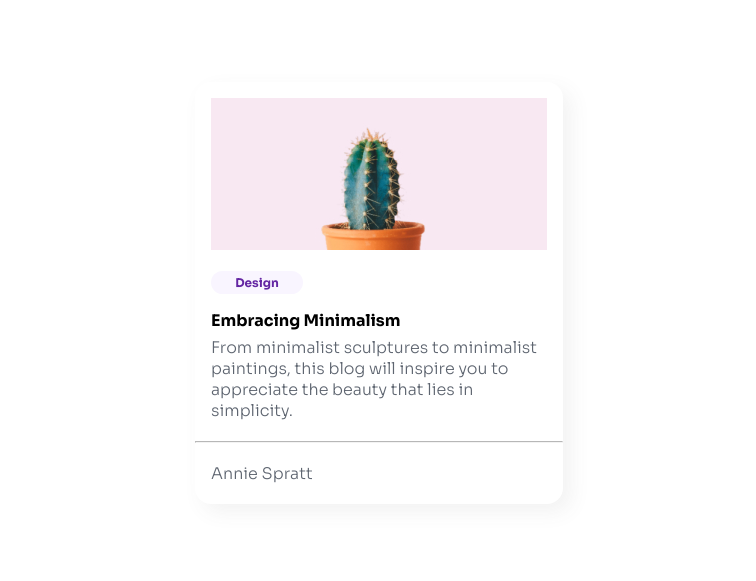
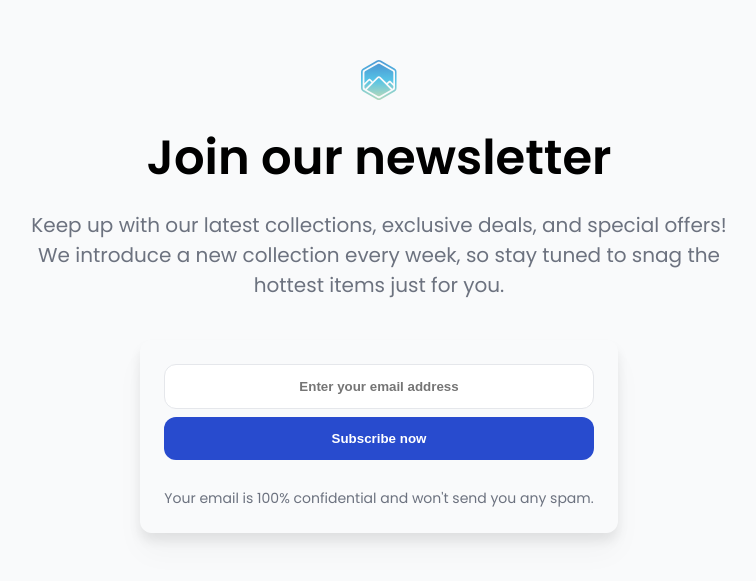
Before and after one commit to kehindeadigun/kehindeadigun.github.io, a plain HTML site: page index.html in a window 1280 px wide. Shown: the part 107-688 px from the top of the page, without its empty margins (261-1017 px from the left). Drawn offline with Linux system fonts and the light colour scheme.

Commit message:
Change: website to newsletter challenge

```diff
--- a/index.html
+++ b/index.html
@@ -4,38 +4,31 @@
 <head>
   <meta charset="UTF-8" />
   <meta name="viewport" content="width=device-width, initial-scale=1.0" />
-  <meta name="description" content="A simple floating card for a blog page">
-
-  <!-- Preconnect to fonts -->
+  <meta name="description" content="Join our Newsletter page">
+  <link rel="icon" href="resources/favicon.ico" type="image/x-icon" sizes="96x96" />
+  <link rel="stylesheet" href="./styles.css">
   <link rel="preconnect" href="https://fonts.googleapis.com">
   <link rel="preconnect" href="https://fonts.gstatic.com" crossorigin>
-
-  <!-- Load fonts -->
-  <link href="https://fonts.googleapis.com/css2?family=Sora:wght@100..800&display=swap" rel="stylesheet">
-
-  <!-- 🧠 Preload the hero (LCP) image early -->
-  <link rel="preload" fetchpriority="high" as="image" href="./assets/Cactus.jpg" type="image/jpeg">
-
-  <!-- Load your stylesheet -->
-  <link rel="stylesheet" href="./styles.css">
-
-  <link rel="icon" href="assets/favicon.ico" type="image/x-icon" sizes="96x96" />
-
-  <title>devChallenges.io | Minimal Blog Card</title>
+  <link
+    href="https://fonts.googleapis.com/css2?family=Poppins:ital,wght@0,100;0,200;0,300;0,400;0,500;0,600;0,700;0,800;0,900;1,100;1,200;1,300;1,400;1,500;1,600;1,700;1,800;1,900&family=Sora:wght@100..800&display=swap"
+    rel="stylesheet">
+  <title>Join Our Newsletter | devChallenges.io</title>
 </head>
 
 <body>
-  <div class="card-container">
-    <section class="content-card">
-      <img src="./assets/Cactus.jpg" alt="Image of a small Cactus plant">
-      <p class="article-icon">Design</p>
-      <p class="article-title">Embracing Minimalism</p>
-      <p class="article-text">From minimalist sculptures to minimalist paintings, this blog will inspire you to
-        appreciate the beauty that lies in simplicity.</p>
-      <hr id="line-break">
-      <p class="article-author">Annie Spratt</p>
+  <main>
+    <section class="section-container">
+      <img class="logo" src="./resources/logo.svg">
+      <h1>Join our newsletter</h1>
+      <p class="desc-text">Keep up with our latest collections, exclusive deals, and special offers! We introduce a new
+        collection every
+        week, so stay tuned to snag the hottest items just for you.</p>
+      <form class="form">
+        <input type="email" name="email" id="name" placeholder="Enter your email address">
+        <button class="submit-button" type="submit">Subscribe now</button>
+        <p class="subtext">Your email is 100% confidential and won't send you any spam.</p>
+      </form>
     </section>
-  </div>
+  </main>
 </body>
-
 </html>
--- a/styles.css
+++ b/styles.css
@@ -4,71 +4,83 @@
     box-sizing: border-box;
 }
 
-body {
-    font-family: "Sora", sans-serif;
-    height: 100vh;
+:root {
+    font-size: 16px;
 }
 
-.card-container {
-    width: 100vw;
+body {
+    font-family: "Poppins", sans-serif;
+    height: 100vh;
+    background-color: #F9FAFB;
+}
+
+main {
+    margin: 0 auto;
     height: 100%;
     display: flex;
+    flex-direction: column;
+    justify-content: center;
     align-items: center;
-    justify-content: center;
+    text-align: center;
 }
 
-.author-info a {
-    text-decoration: none;
+.section-container {
+    width: clamp(200px, 85%, 700px);
+    display: grid;
+    align-items: center;
+    justify-items: center;
 }
 
-.content-card {
-    border-radius: 16px;
+.logo {
     margin: 0 auto;
-    box-shadow: 8px 8px 20px 0px rgba(85, 85, 85, 0.08);
-    padding-bottom: 20px;
-    width: 368px;
 }
 
-.content-card img {
-    width: 100%;
-    border-radius: 16px;
-    padding: 16px 16px 0 16px;
+h1 {
+    margin: 1rem 0;
+    font-size: 3rem;
+    font-weight: 600;
 }
 
-p {
-    color: #5e6570;
+.desc-text {
+    color: #6C727F;
+    font-size: 1.25rem;
+    font-weight: 400;
 }
 
-.article-icon {
-
-    background-color: #f9f5ff;
-    color: #6426a3;
-    text-align: center;
-    margin: 16px;
-    border-radius: 16px;
-    width: calc(100%/4);
-    font-weight: bold;
-    font-size: 12px;
-    padding: 4px;
+.form {
+    max-width: 600px;
+    display: grid;
+    align-items: center;
+    justify-items: stretch;
+    margin-top: 2.5rem;
+    padding: 1.5rem;
+    gap: 0.5rem;
+    border-radius: 0.75rem;
+    box-shadow: 0px 20px 30px 0px rgba(0, 0, 0, 0.03), 0px 8px 12px 0px rgba(0, 0, 0, 0.08);
 }
 
-.article-title {
-    color: #000;
-    font-weight: bold;
-    margin: 6px 16px;
+input[type="email"] {
+    padding: 0.875rem 0.416rem;
+    border-radius: 0.75rem;
+    border: 1px solid#E5E7EB;
+    box-shadow: none;
+    color: #6C727F;
+    font-weight: 600;
+    text-align: center;
 }
 
-.article-text {
-    margin: 6px 16px;
-    font-weight: 300;
+.submit-button {
+    padding: 0.875rem 0;
+    border: none;
+    border-radius: 0.75rem;
+    background-color: #284BCE;
+    color: #FFF;
+    font-weight: 600;
 }
 
-.article-author {
-    font-weight: 300;
-    margin: 20px 16px 0 16px;
+.subtext {
+    font-size: 0.875rem;
+    font-weight: 400;
+    color: #6C727F;
+    margin-top: 20px;
 }
-
-#line-break {
-    margin: 20px 0;
-    opacity: 70%;
-}
```
Also changed, not shown: resources/favicon.ico (added), resources/logo.svg (added), thumbnail.jpg.
